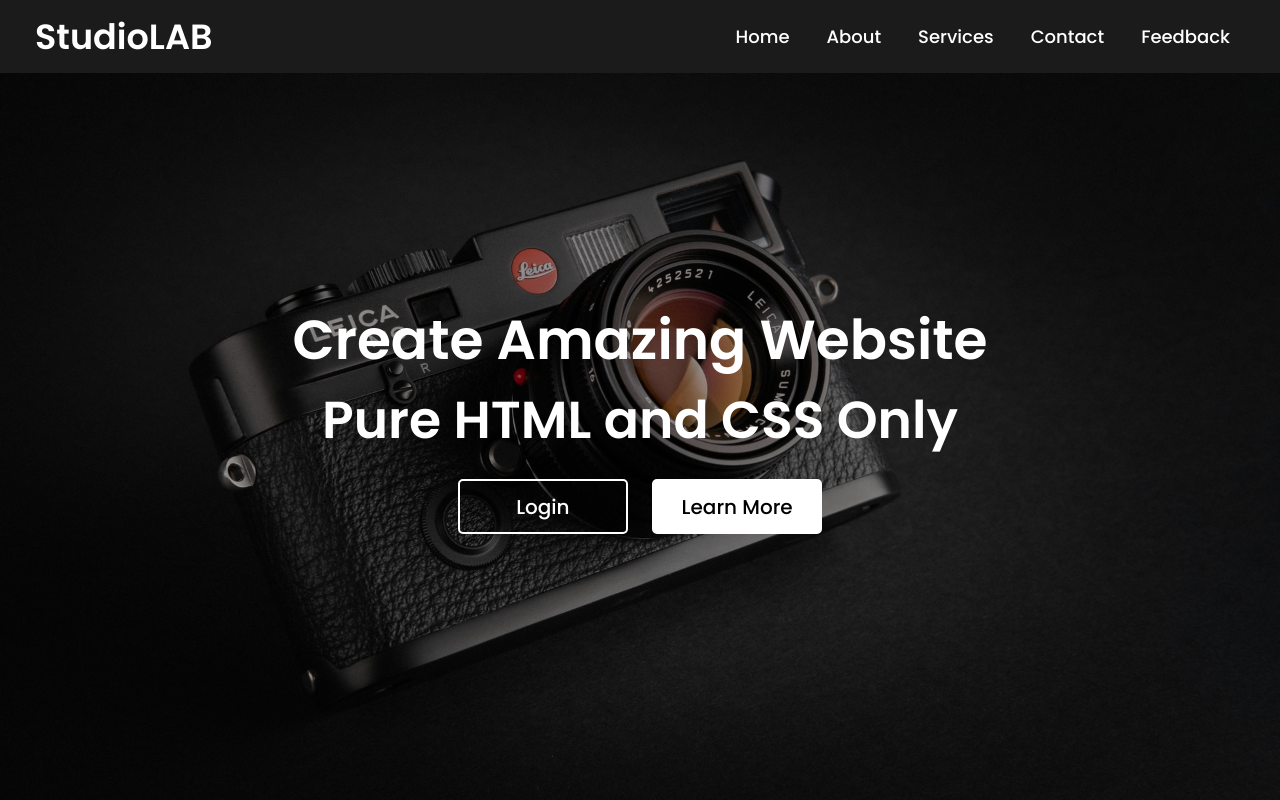
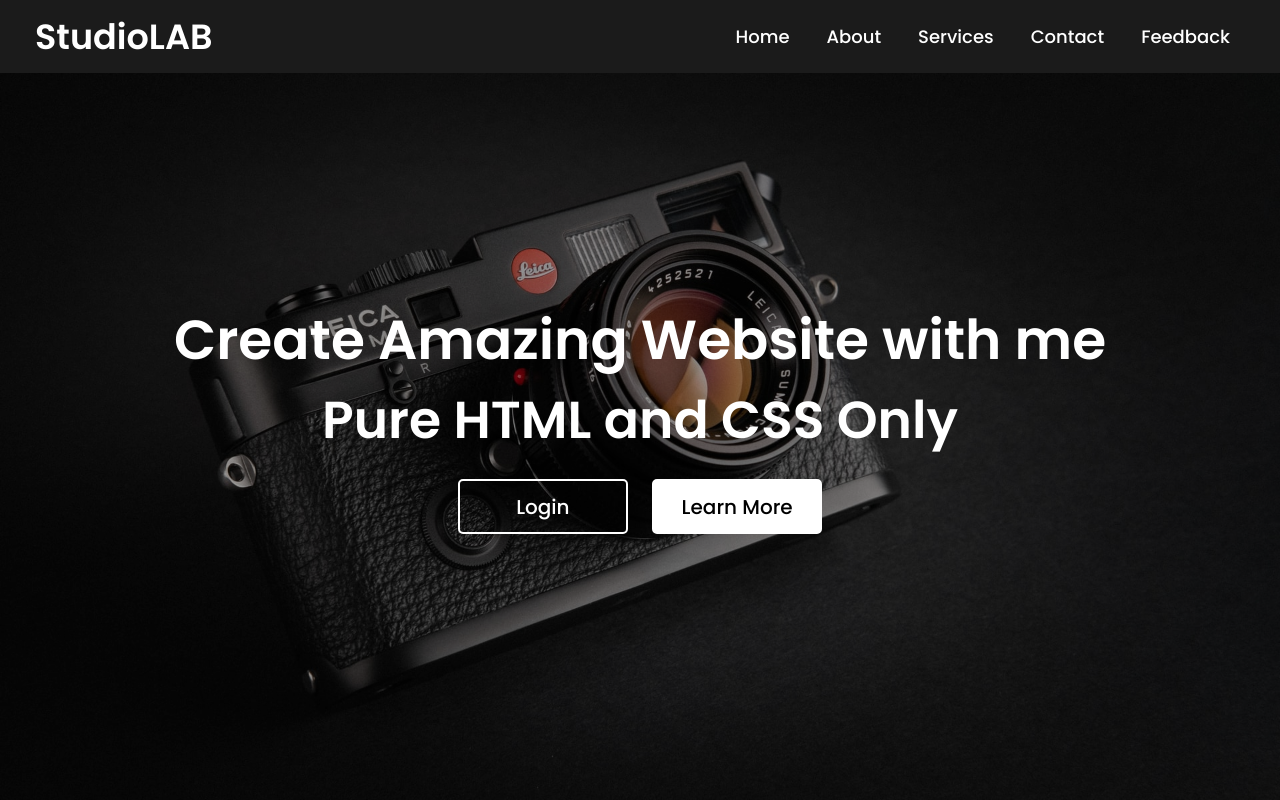
Before and after one commit to BalamuruganKubenthiran/studiopro, a plain HTML site: page index.html in a window 1280 px wide. Drawn offline with Linux system fonts and the light colour scheme.

Commit message:
Update index.html

```diff
--- a/index.html
+++ b/index.html
@@ -25,7 +25,7 @@
     </nav>
     <div class="img"></div>
     <div class="center">
-      <div class="title">Create Amazing Website</div>
+      <div class="title">Create Amazing Website with me</div>
       <div class="sub_title">Pure HTML and CSS Only</div>
       <div class="btns">
         <button>Login</button>
```
